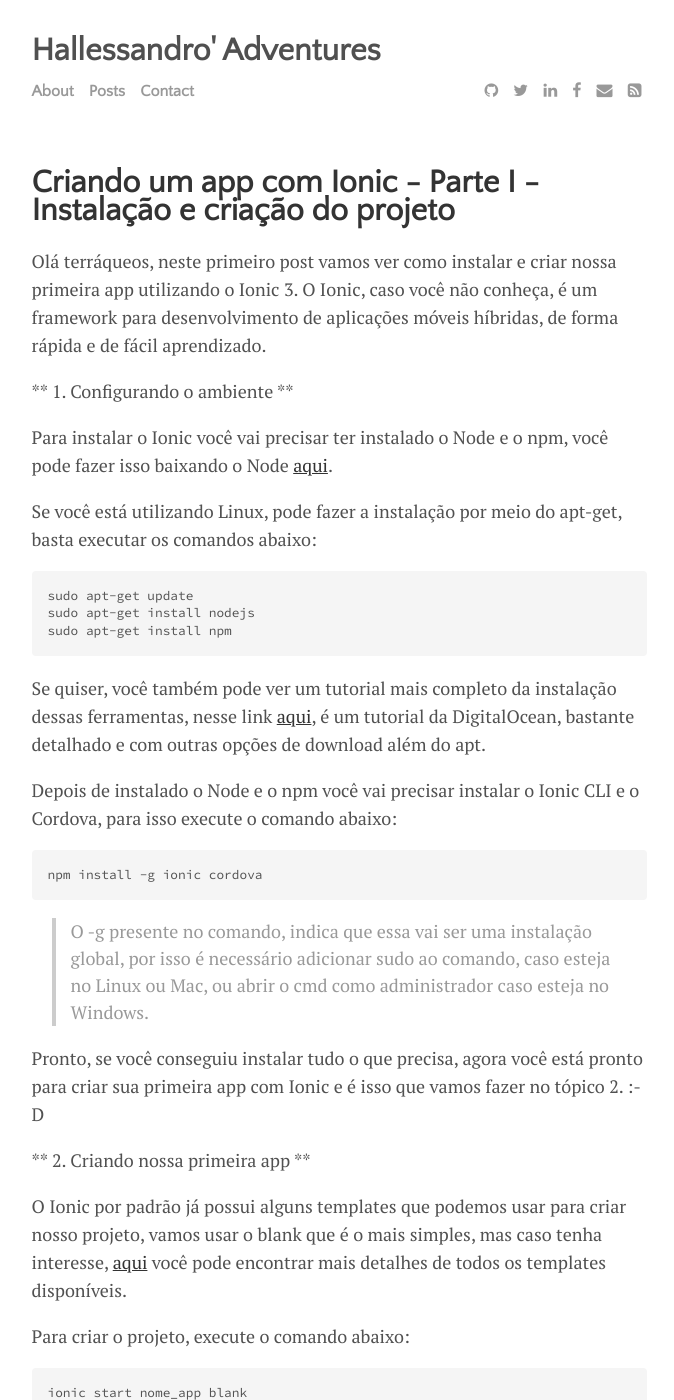
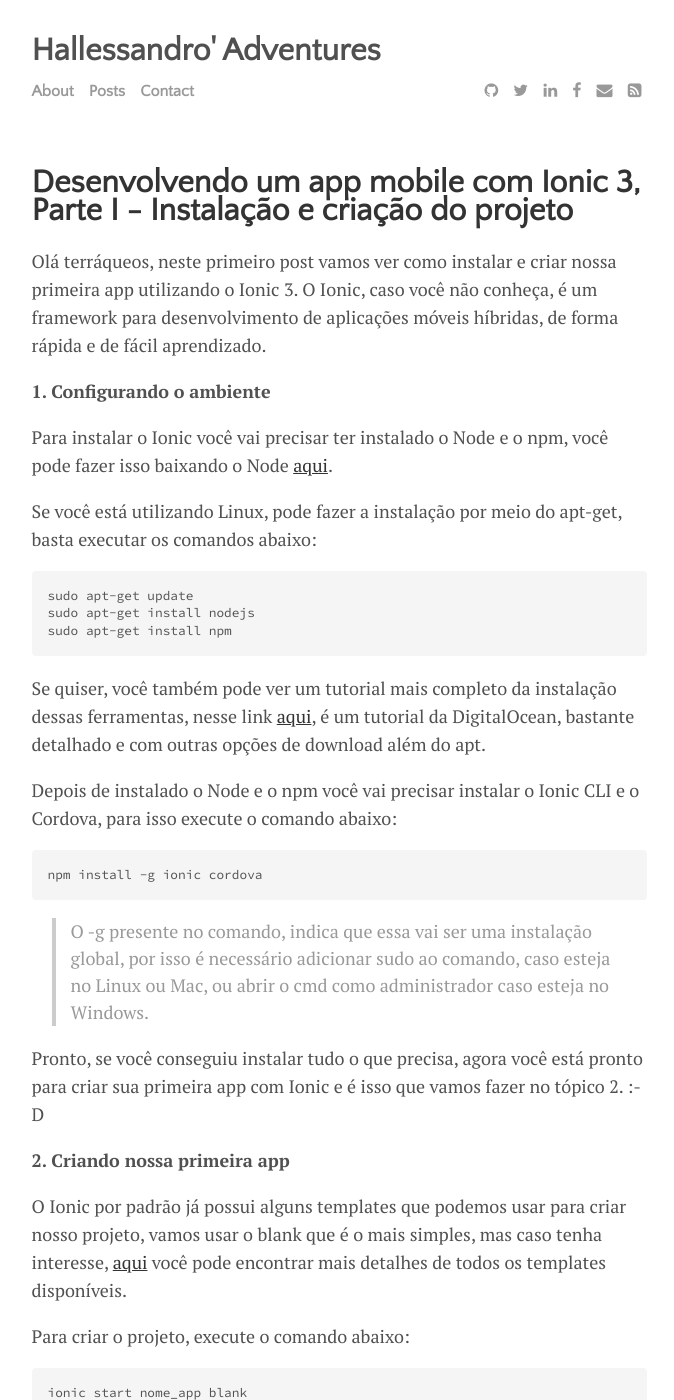
Before and after one commit to Hallessandro/Hallessandro.github.io, a Jekyll site: the page built from _posts/2018-04-02-first-app-ionic.md, in a window 1280 px wide and 1400 px high. Shown: the whole window, without its empty margins (301-975 px from the left). Built offline with Jekyll 4.4.1, drawn with Linux system fonts in a browser that asks for light colours.

Commit message:
Atualizando post I - Ionic

```diff
--- a/_posts/2018-04-02-first-app-ionic.md
+++ b/_posts/2018-04-02-first-app-ionic.md
@@ -1,6 +1,6 @@
 ---
 layout: post
-title: "Criando um app com Ionic - Parte I - Instalação e criação do projeto"
+title: "Desenvolvendo um app mobile com Ionic 3, Parte I - Instalação e criação do projeto"
 author: "Hallessandro D´villa"
 categories: journal
 tags: [documentation,sample]
@@ -8,7 +8,7 @@
 
 Olá terráqueos, neste primeiro post vamos ver como instalar e criar nossa primeira app utilizando o Ionic 3. O Ionic, caso você não conheça, é um framework para desenvolvimento de aplicações móveis híbridas, de forma rápida e de fácil aprendizado.
 
-** 1. Configurando o ambiente **
+**1. Configurando o ambiente**
 
 Para instalar o Ionic você vai precisar ter instalado o Node e o npm, você pode fazer isso baixando o Node [aqui](https://nodejs.org/en/).
 
@@ -31,7 +31,7 @@
 
 Pronto, se você conseguiu instalar tudo o que precisa, agora você está pronto para criar sua primeira app com Ionic e é isso que vamos fazer no tópico 2. :-D
 
-** 2. Criando nossa primeira app **
+**2. Criando nossa primeira app**
 
 O Ionic por padrão já possui alguns templates que podemos usar para criar nosso projeto, vamos usar o blank que é o mais simples, mas caso tenha interesse, [aqui](https://ionicframework.com/docs/cli/starters.html) você pode encontrar mais detalhes de todos os templates disponíveis.
 
```
